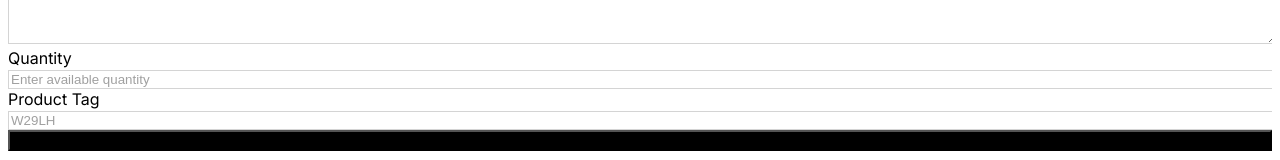
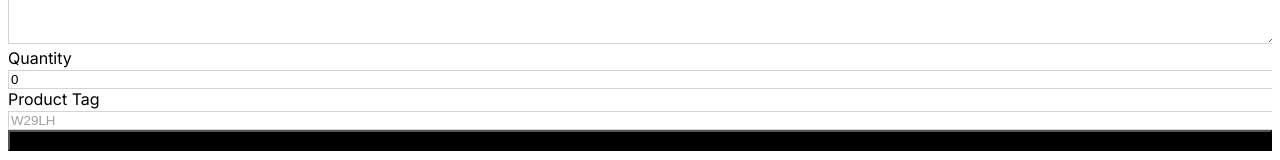
Before and after one commit to abjerry97/lunnex-seller, a Next.js app: page /products/add in a window 1280 px wide. Shown: the part 344-504 px from the top of the page. Built offline with nearby package versions, Linux system fonts and the light colour scheme; no server answers.

Commit message:
add qty type

```diff
--- a/src/app/products/add/page.tsx
+++ b/src/app/products/add/page.tsx
@@ -16,7 +16,7 @@ export default function Page() {
   const [productPrice, setProductPrice] = useState("");
   const [productDescription, setProductDescription] = useState("");
   const [productId, setProductId] = useState("");
-  const [qty, setQty] = useState("");
+  const [qty, setQty] = useState(0);
   const router  = useRouter()
   const queryClient = useQueryClient();
 
@@ -50,7 +50,7 @@ export default function Page() {
       mutate({
         name: productName,
         image: "",
-        qty: qty,
+        qty: +qty,
         description: productDescription,
         sku: productId,
         price:productPrice
```
